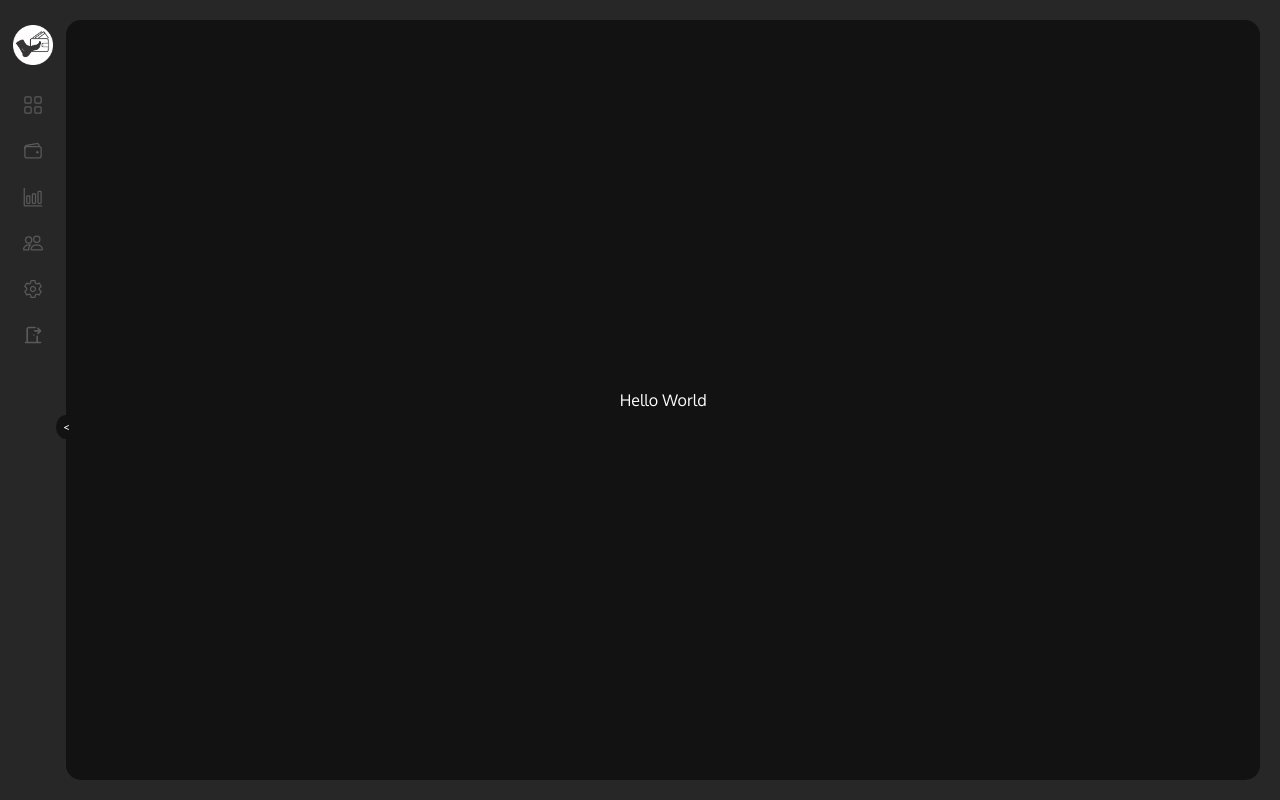
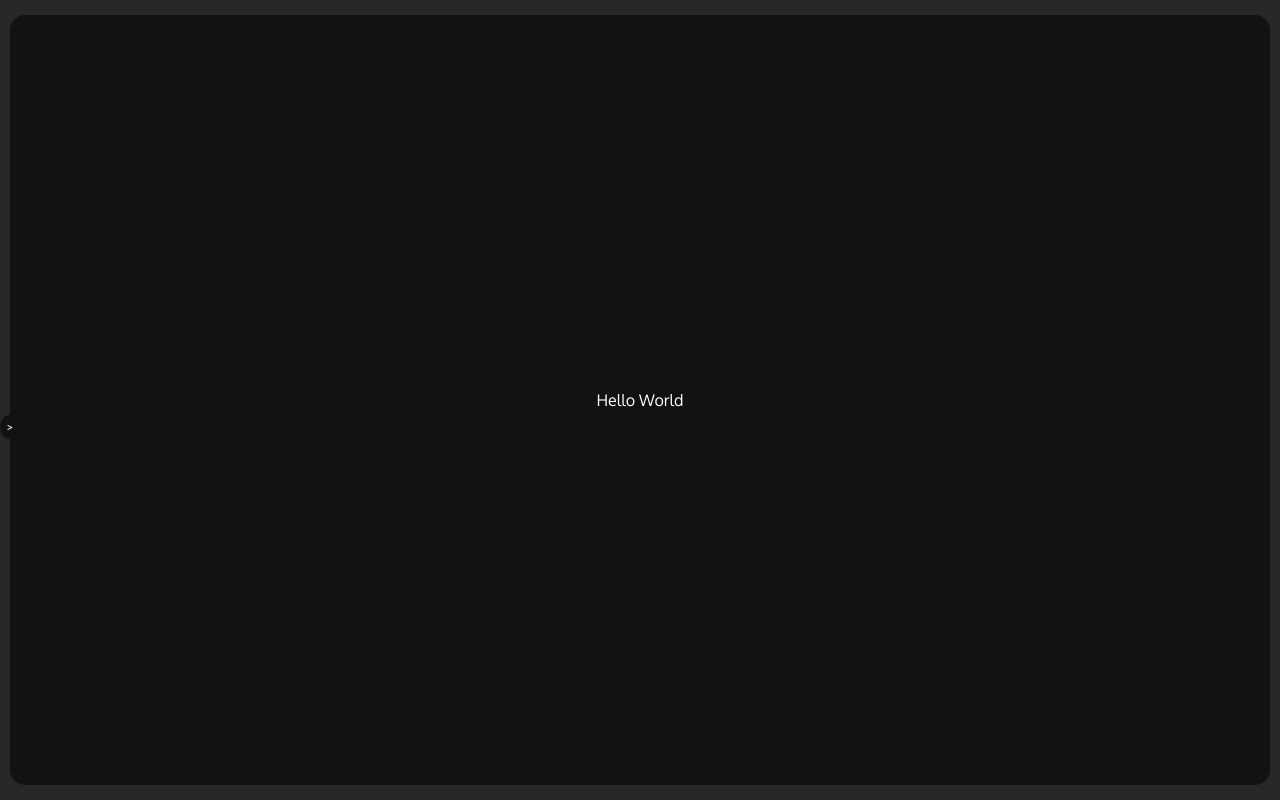
Before and after one commit to vitorcarneiro/foot-the-wallet-front, a React (Vite) app: page / in a window 1280 px wide. Built offline with nearby package versions, Linux system fonts and the light colour scheme.

Commit message:
feat: show hide navbar

```diff
--- a/src/components/NavBar/ShowHideButton/index.tsx
+++ b/src/components/NavBar/ShowHideButton/index.tsx
@@ -1,9 +1,16 @@
-import React from 'react';
+import React, { useContext } from 'react';
 
 import ShowHideButton from './style';
+import NavBarContext from '../../../context/NavBarContext';
 
 function ShowHideNavBarButton() {
-  return <ShowHideButton>{'<'}</ShowHideButton>;
+  const { showNavBar, setShowNavBar } = useContext(NavBarContext);
+
+  return (
+    <ShowHideButton onClick={() => setShowNavBar(!showNavBar)}>
+      {showNavBar ? '<' : '>'}
+    </ShowHideButton>
+  );
 }
 
 export default ShowHideNavBarButton;
--- a/src/components/NavBar/index.tsx
+++ b/src/components/NavBar/index.tsx
@@ -1,21 +1,22 @@
-import React from 'react';
+import React, { useContext } from 'react';
 import { BsGrid, BsPeople } from 'react-icons/bs';
-
 import {
   IoWalletOutline,
   IoBarChartOutline,
   IoSettingsOutline,
 } from 'react-icons/io5';
-
 import { TbDoorExit } from 'react-icons/tb';
 
+import NavBarContext from '../../context/NavBarContext';
 import { Nav } from './style';
 
 import logo from '../../assets/logo-white-bg.png';
 
 function NavBar() {
+  const { showNavBar } = useContext(NavBarContext);
+
   return (
-    <Nav>
+    <Nav isOpen={showNavBar}>
       <img src={logo} alt="foot the wallet logo" />
       <ul>
         <li>
--- a/src/components/NavBar/style.tsx
+++ b/src/components/NavBar/style.tsx
@@ -1,9 +1,11 @@
 import styled from 'styled-components';
 
-export const Nav = styled.nav`
-  width: 70px;
+export const Nav = styled.nav<{ isOpen: boolean }>`
+  width: 40px;
   height: 100%;
-  display: flex;
+  margin-right: 10px;
+
+  display: ${({ isOpen }) => (isOpen ? 'flex' : 'none')};
   flex-direction: column;
   align-items: center;
   padding-top: 5px;
--- a/src/components/PageLayout/style.tsx
+++ b/src/components/PageLayout/style.tsx
@@ -4,7 +4,7 @@ export const PageContainer = styled.div`
   width: 100vw;
   height: 100vh;
   display: flex;
-  padding: 20px 20px 20px 0;
+  padding: 15px 10px;
 
   background-color: #272727;
 `;
--- /dev/null
+++ b/src/context/NavBarContext.tsx
@@ -0,0 +1,45 @@
+import React, { createContext, useMemo, useState } from 'react';
+
+interface INavBarContextProps {
+  showNavBar: boolean;
+  setShowNavBar: (newState: boolean) => void;
+  selectedNav: number;
+  setSelectedNav: (newState: number) => void;
+}
+
+const initalValue = {
+  showNavBar: false,
+  setShowNavBar: () => {},
+  selectedNav: 0,
+  setSelectedNav: () => {},
+};
+
+interface INavBarProviderProps {
+  children: React.ReactNode;
+}
+
+const NavBarContext = createContext<INavBarContextProps>(initalValue);
+export default NavBarContext;
+
+export function NavBarProvider({
+  children,
+}: INavBarProviderProps): React.ReactElement {
+  const [showNavBar, setShowNavBar] = useState(initalValue.showNavBar);
+  const [selectedNav, setSelectedNav] = useState(initalValue.selectedNav);
+
+  const navBarContext = useMemo(
+    () => ({
+      showNavBar,
+      setShowNavBar,
+      selectedNav,
+      setSelectedNav,
+    }),
+    [showNavBar, selectedNav]
+  );
+
+  return (
+    <NavBarContext.Provider value={navBarContext}>
+      {children}
+    </NavBarContext.Provider>
+  );
+}
```
Also changed, not shown: src/components/PageLayout/index.tsx (+6 -3 lines).
